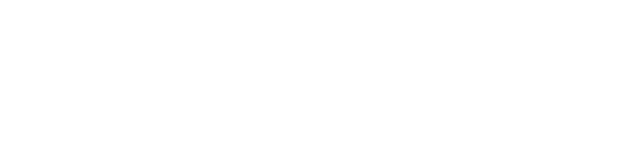
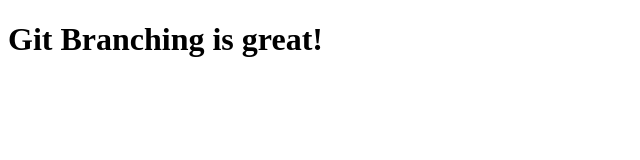
Before and after one commit to aymendude0/git-branching-lesson, a plain HTML site: page index.html in a window 1280 px wide. Shown: the whole page, without its empty margins (0-640 px from the left). Drawn offline with Linux system fonts and the light colour scheme.

Commit message:
new header! :skull:skull:

```diff
--- a/index.html
+++ b/index.html
@@ -7,6 +7,6 @@
   <title>Git branching lesson on test</title>
 </head>
 <body>
-
+  <h1>Git Branching is great!</h1>
 </body>
 </html>
```
